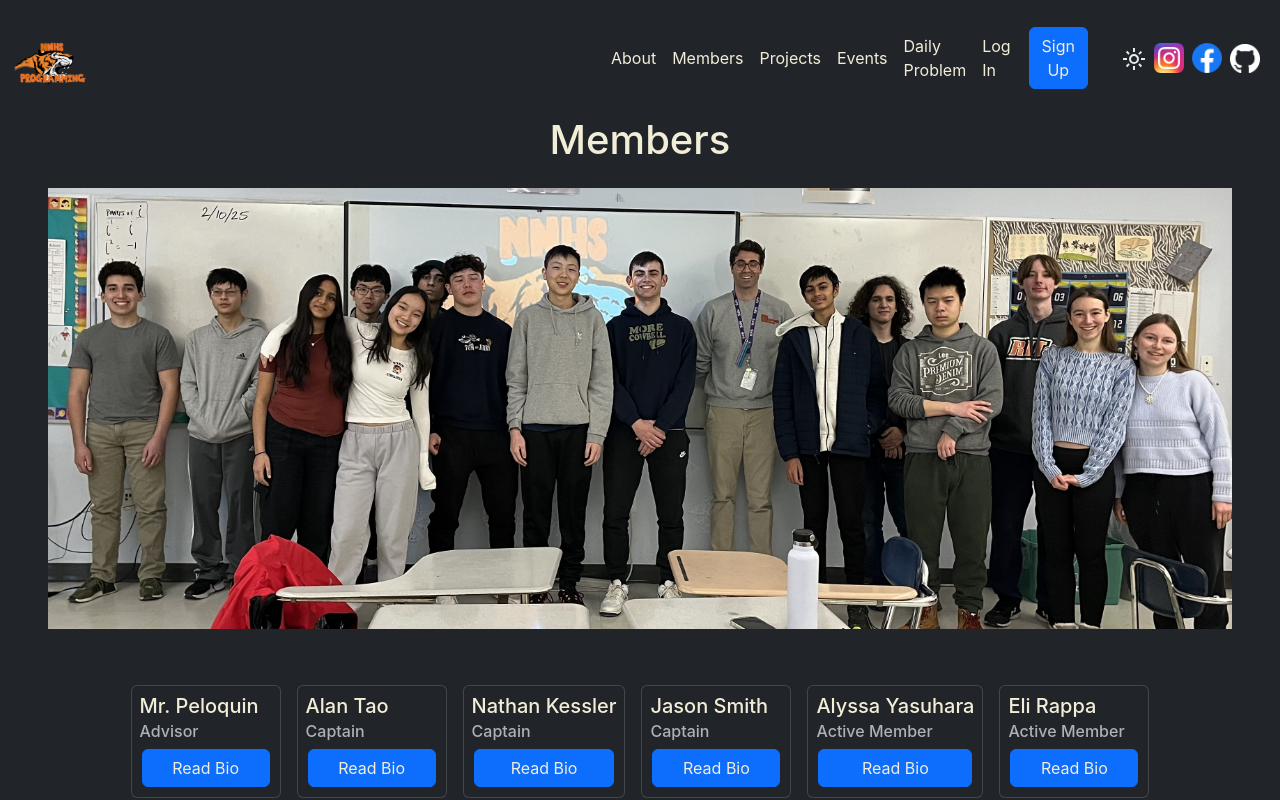
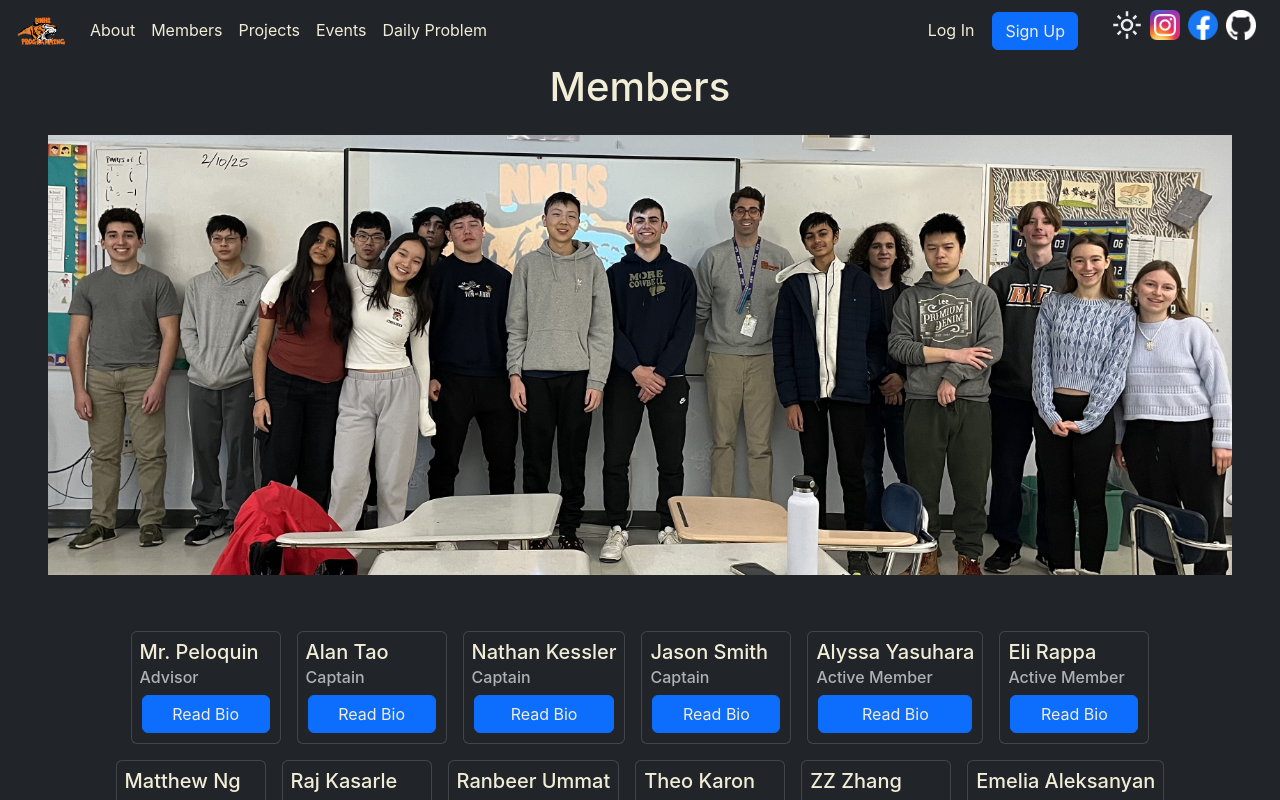
Before and after one commit to NNHS-Programming-Club/website, a React (Create React App) app: page /members in a window 1280 px wide. Shown: the top 800 px of the page. Built offline with nearby package versions, Linux system fonts and the light colour scheme; no server answers; the HTML template or start-up script is replaced by a standard one.

Commit message:
revert navbar back to normal - no vertical scrolling

```diff
--- a/src/components/Navbar.css
+++ b/src/components/Navbar.css
@@ -1,18 +1,59 @@
 .logo {
   width: 50px;
+  height: 50px;
+  object-fit: contain;
+  flex-shrink: 0;
+}
+
+/* Remove extra navbar padding */
+.navbar {
+  padding-top: 0.4rem !important;
+  padding-bottom: 0.4rem !important;
+}
+
+/* Remove container padding if needed */
+.container-fluid {
+  padding-left: 1rem !important;
+  padding-right: 1rem !important;
 }
 
 .social-logo {
   width: 30px;
 }
 
+.navbar-brand {
+  display: flex;
+  align-items: center;
+  max-width: 50px;
+  height: 50px;
+}
+.navbar-nav {
+  align-items: flex-start !important;
+}
+.navbar-collapse {
+  align-items: flex-start !important;
+}
+
 .navbar-nav .nav-link:hover {
-  color: #E48257;
+  color: #e48257;
+}
+
+.navbar-nav .nav-link,
+.navbar-nav .btn {
+  white-space: nowrap;
+}
+
+.horizontal-navbar .nav-item img {
+  vertical-align: middle;
+  display: inline-block;
+}
+
+.horizontal-navbar {
+  margin-top: 0 !important;
 }
 
 /* for mobile */
 @media (max-width: 991.98px) {
-
   .navbar-collapse .navbar-nav {
     flex-direction: row;
     flex-wrap: wrap;
--- a/src/components/Navbar.jsx
+++ b/src/components/Navbar.jsx
@@ -1,13 +1,17 @@
-import { useEffect, useState } from 'react';
-import './Navbar.css'
-import { Link, useNavigate } from 'react-router-dom'
-import { useAuth } from '../contexts/authContext';
-import { doSignOut } from '../firebase/auth';
+import { useEffect, useState } from "react";
+import "./Navbar.css";
+import { Link, useNavigate } from "react-router-dom";
+import { useAuth } from "../contexts/authContext";
+import { doSignOut } from "../firebase/auth";
 
 export default function Navbar() {
   const [darkMode, setDarkMode] = useState(true);
-  const [darkIconPath, setDarkIconPath] = useState("images/icons/dark-mode.svg");
-  const [lightIconPath, setLightIconPath] = useState("images/icons/light-mode.svg");
+  const [darkIconPath, setDarkIconPath] = useState(
+    "images/icons/dark-mode.svg"
+  );
+  const [lightIconPath, setLightIconPath] = useState(
+    "images/icons/light-mode.svg"
+  );
   const toggleTheme = () => {
     setDarkMode(!darkMode);
   };
@@ -16,8 +20,8 @@ export default function Navbar() {
   const navigate = useNavigate();
 
   useEffect(() => {
-    const htmlElement = document.querySelector('html');
-    htmlElement.setAttribute('data-bs-theme', darkMode ? 'dark' : 'light');
+    const htmlElement = document.querySelector("html");
+    htmlElement.setAttribute("data-bs-theme", darkMode ? "dark" : "light");
   }, [darkMode]);
 
   return (
@@ -25,31 +29,52 @@ export default function Navbar() {
       <nav className="navbar navbar-expand-lg">
         <div className="container-fluid">
           <Link className="navbar-brand" to="/">
-            <img className="logo" src="images/icons/progclublogo.png" alt="Programming club logo"/>
+            <img
+              className="logo"
+              src="images/icons/progclublogo.png"
+              alt="Programming club logo"
+            />
           </Link>
 
-          <button className="navbar-toggler" type="button" data-bs-toggle="collapse" data-bs-target="#navbarNav" aria-controls="navbarNav" aria-expanded="false" aria-label="Toggle navigation">
+          <button
+            className="navbar-toggler"
+            type="button"
+            data-bs-toggle="collapse"
+            data-bs-target="#navbarNav"
+            aria-controls="navbarNav"
+            aria-expanded="false"
+            aria-label="Toggle navigation"
+          >
             <span className="navbar-toggler-icon"></span>
           </button>
 
           <div className="collapse navbar-collapse" id="navbarNav">
             <ul className="navbar-nav flex-column flex-lg-row me-lg-auto align-items-start align-items-lg-center">
-
               {/*Left Side Links */}
               <li className="nav-item">
-                <Link to="/about" className="nav-link">About</Link>
+                <Link to="/about" className="nav-link">
+                  About
+                </Link>
               </li>
               <li className="nav-item">
-                <Link to="/members" className="nav-link">Members</Link>
+                <Link to="/members" className="nav-link">
+                  Members
+                </Link>
               </li>
               <li className="nav-item">
-                <Link to="/projects" className="nav-link">Projects</Link>
+                <Link to="/projects" className="nav-link">
+                  Projects
+                </Link>
               </li>
               <li className="nav-item">
-                <Link to="/events" className="nav-link">Events</Link>
+                <Link to="/events" className="nav-link">
+                  Events
+                </Link>
               </li>
               <li className="nav-item">
-                <Link to="/daily-problem" className="nav-link">Daily Problem</Link>
+                <Link to="/daily-problem" className="nav-link">
+                  Daily Problem
+                </Link>
               </li>
             </ul>
 
@@ -59,68 +84,136 @@ export default function Navbar() {
                 <>
                   <li className="nav-item">
                     {!darkMode && (
-                      <Link to="/profile" className="nav-link"><img className="social-logo" src="images/icons/user-dark.svg" alt="User icon" /></Link>
+                      <Link to="/profile" className="nav-link">
+                        <img
+                          className="social-logo"
+                          src="images/icons/user-dark.svg"
+                          alt="User icon"
+                        />
+                      </Link>
                     )}
 
                     {darkMode && (
-                      <Link to="/profile" className="nav-link"><img className="social-logo" src="images/icons/user-light.svg" alt="User icon" /></Link>
+                      <Link to="/profile" className="nav-link">
+                        <img
+                          className="social-logo"
+                          src="images/icons/user-light.svg"
+                          alt="User icon"
+                        />
+                      </Link>
                     )}
-
                   </li>
                   <li className="nav-item">
-                    <button onClick={() => { doSignOut().then(() => { navigate('/login') }) }} className="btn btn-secondary">Logout</button>
+                    <button
+                      onClick={() => {
+                        doSignOut().then(() => {
+                          navigate("/login");
+                        });
+                      }}
+                      className="btn btn-secondary"
+                    >
+                      Logout
+                    </button>
                   </li>
                 </>
-
-                )  : (
-
+              ) : (
                 <>
                   <li className="nav-item me-2">
-                    <Link to="/login" className="nav-link">Log In</Link>
+                    <Link to="/login" className="nav-link">
+                      Log In
+                    </Link>
                   </li>
                   <li className="nav-item">
-                    <Link to="/register"><button type="button"  className="btn btn-primary">Sign Up</button></Link>
+                    <Link to="/register">
+                      <button type="button" className="btn btn-primary">
+                        Sign Up
+                      </button>
+                    </Link>
                   </li>
                 </>
               )}
-
             </ul>
             <ul className="navbar-nav horizontal-navbar flex-column flex-lg-row ms-lg-3 align-items-center mt-2 mt-lg-0">
-              <li className = "nav-item ms-3 my-2">
-              {!darkMode &&
-                <img src={darkIconPath}
-                     onMouseOver={() => setDarkIconPath("images/icons/dark-mode-hover.svg")}
-                     onMouseLeave={() => setDarkIconPath("images/icons/dark-mode.svg")}
-                     onClick={(toggleTheme)}
-                     className='ms-auto'
+              <li className="nav-item ms-3 d-flex align-items-center">
+                {!darkMode && (
+                  <img
+                    src={darkIconPath}
+                    onMouseOver={() =>
+                      setDarkIconPath("images/icons/dark-mode-hover.svg")
+                    }
+                    onMouseLeave={() =>
+                      setDarkIconPath("images/icons/dark-mode.svg")
+                    }
+                    onClick={toggleTheme}
+                    className="social-logo"
                     alt="Dark mode icon"
                   />
+                )}
+
+                {darkMode && (
+                  <img
+                    src={lightIconPath}
+                    onMouseOver={() =>
+                      setLightIconPath("images/icons/light-mode-hover.svg")
                     }
-
-              {darkMode &&
-                <img src={lightIconPath}
-                     onMouseOver={() => setLightIconPath("images/icons/light-mode-hover.svg")}
-                     onMouseLeave={() => setLightIconPath("images/icons/light-mode.svg")}
-                     onClick={(toggleTheme)}
-                     className='ms-auto'
+                    onMouseLeave={() =>
+                      setLightIconPath("images/icons/light-mode.svg")
+                    }
+                    onClick={toggleTheme}
+                    className="social-logo"
                     alt="Light mode icon"
                   />
-              }
+                )}
               </li>
 
-
-              <li className="nav-item ms-2 my-2">
-                <Link to="https://www.instagram.com/nnhsprogramming/" target="_blank"><img className="social-logo" src="images/icons/instagram.png" alt="Instagram logo"/></Link>
+              <li className="nav-item ms-2">
+                <Link
+                  to="https://www.instagram.com/nnhsprogramming/"
+                  target="_blank"
+                >
+                  <img
+                    className="social-logo"
+                    src="images/icons/instagram.png"
+                    alt="Instagram logo"
+                  />
+                </Link>
               </li>
-              <li className="nav-item ms-2 my-2">
-                <Link to="https://www.facebook.com/groups/293459344434857/" target="_blank"><img className="social-logo" src="images/icons/facebook.png" alt="Facebook logo"/></Link>
+              <li className="nav-item ms-2">
+                <Link
+                  to="https://www.facebook.com/groups/293459344434857/"
+                  target="_blank"
+                >
+                  <img
+                    className="social-logo"
+                    src="images/icons/facebook.png"
+                    alt="Facebook logo"
+                  />
+                </Link>
               </li>
-              <li className="nav-item ms-2 me-2 my-2">
+              <li className="nav-item ms-2 me-2">
                 {!darkMode && (
-                  <Link to="https://github.com/NNHS-Programming-Club" target="_blank"><img className="social-logo" src="images/icons/github-dark.png" alt="Light GitHub logo"/></Link>
+                  <Link
+                    to="https://github.com/NNHS-Programming-Club"
+                    target="_blank"
+                  >
+                    <img
+                      className="social-logo"
+                      src="images/icons/github-dark.png"
+                      alt="Light GitHub logo"
+                    />
+                  </Link>
                 )}
                 {darkMode && (
-                  <Link to="https://github.com/NNHS-Programming-Club" target="_blank"><img className="social-logo" src="images/icons/github-light.png" alt="Dark GitHub logo"/></Link>
+                  <Link
+                    to="https://github.com/NNHS-Programming-Club"
+                    target="_blank"
+                  >
+                    <img
+                      className="social-logo"
+                      src="images/icons/github-light.png"
+                      alt="Dark GitHub logo"
+                    />
+                  </Link>
                 )}
               </li>
             </ul>
@@ -128,5 +221,5 @@ export default function Navbar() {
         </div>
       </nav>
     </div>
-  )
+  );
 }
```
Lines whose indentation alone changed are shown as unchanged.
